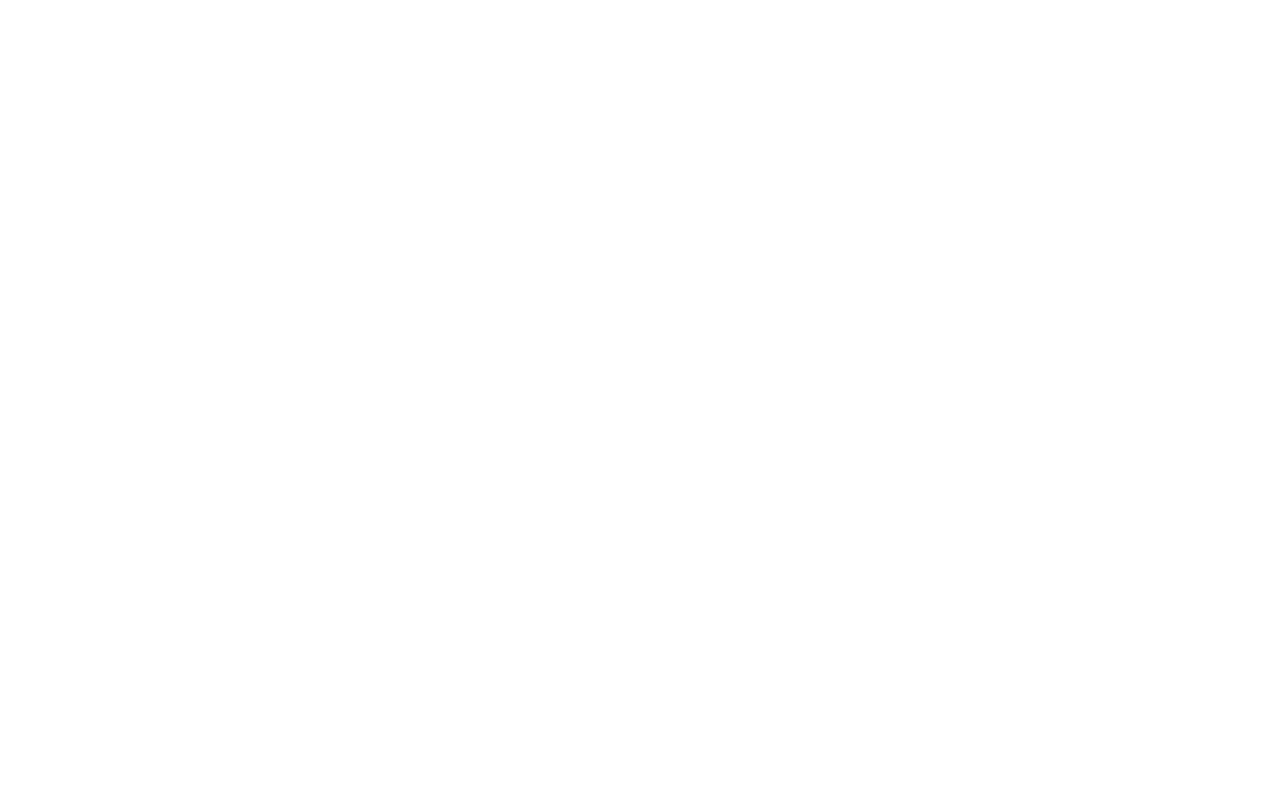
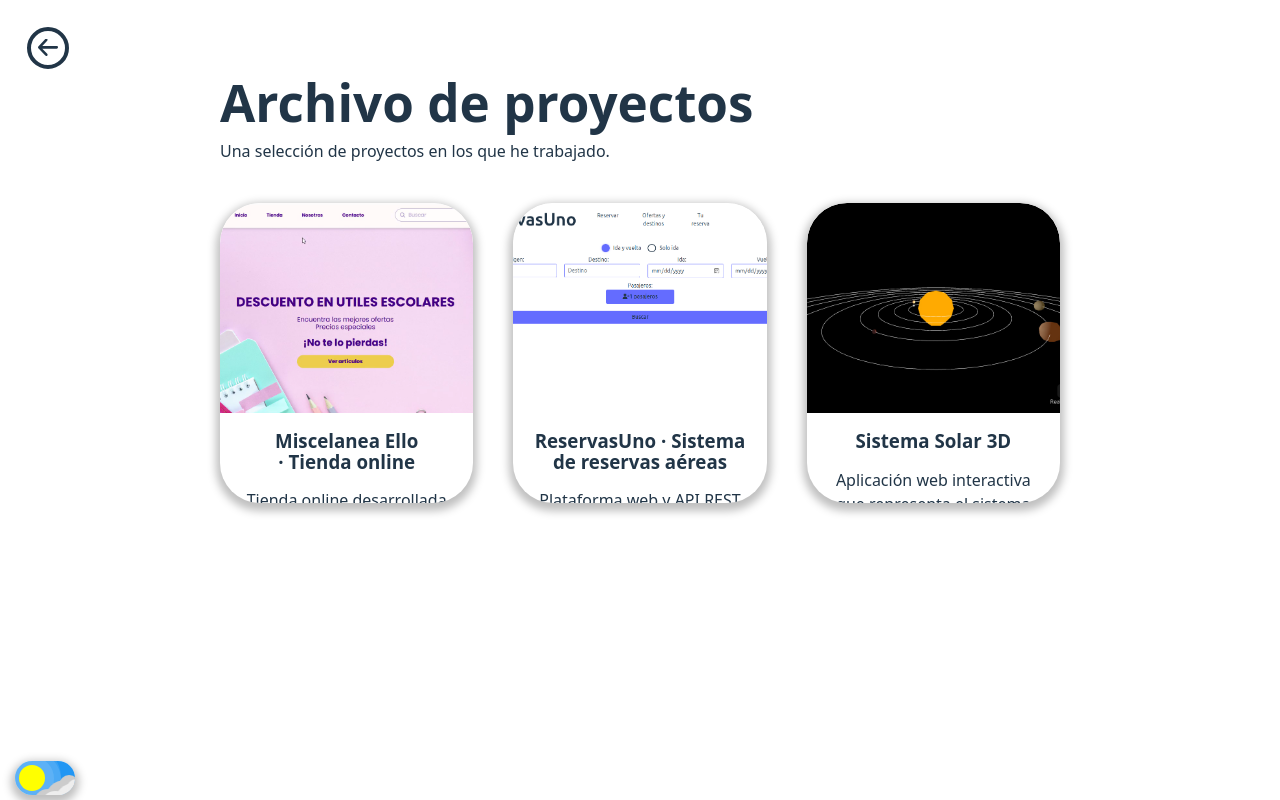
Before and after one commit to leoncantillo/portfolio, a React (Vite) app: page /projects in a window 1280 px wide. Before the commit this address had no page. Built offline with nearby package versions, Linux system fonts and the light colour scheme.

Commit message:
Add projects archive page

```diff
--- a/src/App.jsx
+++ b/src/App.jsx
@@ -1,6 +1,7 @@
 import { BrowserRouter as Router, Routes, Route } from 'react-router-dom';
 import Introduction from './pages/Introduction';
 import ProjectDetails from './pages/ProjectDetails';
+import ProjectsArchive from './pages/ProjectsArchive';
 import SwitchTheme from './components/SwitchTheme';
 import BackHome from './components/BackHome';
 
@@ -13,6 +14,13 @@ function App() {
           <Route index element={
             <>
               <Introduction />
+              <SwitchTheme />
+            </>
+          } />
+          <Route path="projects" element={
+            <>
+              <ProjectsArchive />
+              <BackHome />
               <SwitchTheme />
             </>
           } />
--- /dev/null
+++ b/src/pages/ProjectsArchive.jsx
@@ -0,0 +1,21 @@
+import { projects } from '../portfolio-data/projects.data';
+import Layout from '../components/Layout';
+import ProjectCard from '../components/ProjectCard';
+import '../styles/section_projects.scss';
+
+const ProjectsArchive = () => {
+  return (
+    <Layout as="main" id="projects" className="projects projects-archive">
+      <header className="projects-archive__header">
+        <h1 className="projects__title">Archivo de proyectos</h1>
+        <p>Una selección de proyectos en los que he trabajado.</p>
+      </header>
+
+      {projects.map((project) => (
+        <ProjectCard key={project.id} project={project} />
+      ))}
+    </Layout>
+  );
+};
+
+export default ProjectsArchive;
--- a/src/styles/section_projects.scss
+++ b/src/styles/section_projects.scss
@@ -9,6 +9,14 @@
 
     .projects__title {
         grid-column: 1 / -1;
+    }
+
+    .projects-archive__header {
+        grid-column: 1 / -1;
+
+        p {
+            margin-top: 8px;
+        }
     }
 
     .project-card {
@@ -26,6 +34,7 @@
         .project-card__actions > * { padding: 0 20px; }
 
         .project-card__header {
+            text-align: center;
 
             img.featured-photo {
                 border-top-left-radius: $global-major-radius;
@@ -36,6 +45,10 @@
                 transition: height .3s ease;
                 z-index: 2;
             }
+        }
+
+        .project-card__actions {
+            text-align: center;
         }
 
         .project-card__role {
```
